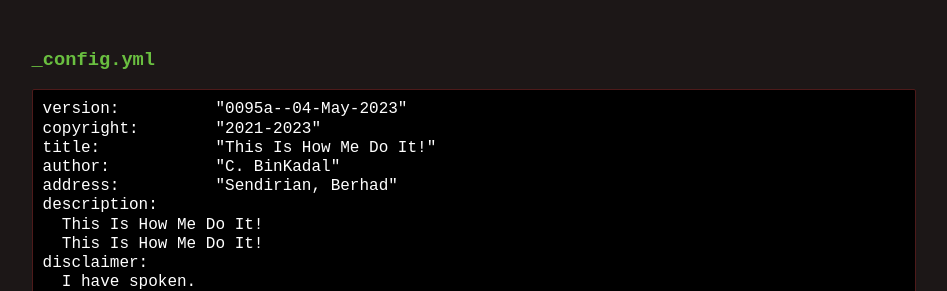
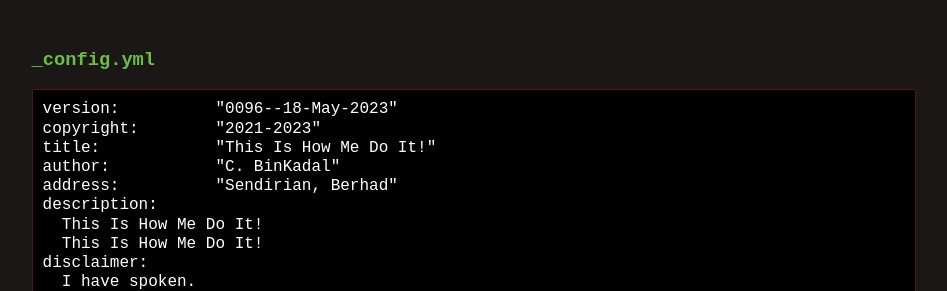
Before and after one commit to os2xx/doit, a Jekyll site: the page built from 004.md, in a window 1280 px wide and 1400 px high, scrolled down 1754 px. Shown: the part 160-451 px from the top of the window, without its empty margins (166-1113 px from the left). Built offline with Jekyll 4.4.1, drawn with Linux system fonts in a browser that asks for light colours; some of the changed text lies outside the part shown.

Commit message:
modified:   assets/configs/config-linux-kernel-amd64.txt

````diff
--- a/004.md
+++ b/004.md
@@ -94,7 +94,7 @@
 ### _config.yml
 
 ```
-version:          "0095a--04-May-2023"
+version:          "0096--18-May-2023"
 copyright:        "2021-2023"
 title:            "This Is How Me Do It!"
 author:           "C. BinKadal"
--- a/_config.yml
+++ b/_config.yml
@@ -1,4 +1,4 @@
-version:          "0095a--04-May-2023"
+version:          "0096--18-May-2023"
 copyright:        "2021-2023"
 title:            "This Is How Me Do It!"
 author:           "C. BinKadal"
--- a/assets/configs/config-linux-kernel-amd64.txt
+++ b/assets/configs/config-linux-kernel-amd64.txt
@@ -1,6 +1,6 @@
 #
 # Automatically generated file; DO NOT EDIT.
-# Linux/x86 6.3.1 Kernel Configuration
+# Linux/x86 6.3.3 Kernel Configuration
 #
 CONFIG_CC_VERSION_TEXT="gcc (Debian 10.2.1-6) 10.2.1 20210110"
 CONFIG_CC_IS_GCC=y
@@ -27,7 +27,7 @@
 # CONFIG_COMPILE_TEST is not set
 # CONFIG_WERROR is not set
 # CONFIG_UAPI_HEADER_TEST is not set
-CONFIG_LOCALVERSION="-231vbox-30"
+CONFIG_LOCALVERSION="-231vbox-32"
 # CONFIG_LOCALVERSION_AUTO is not set
 CONFIG_BUILD_SALT=""
 CONFIG_HAVE_KERNEL_GZIP=y
@@ -2781,6 +2781,7 @@
 # CONFIG_LEDS_MLXREG is not set
 # CONFIG_LEDS_USER is not set
 # CONFIG_LEDS_NIC78BX is not set
+# CONFIG_LEDS_TI_LMU_COMMON is not set
 
 #
 # Flash and Torch LED drivers
````
Also changed, not shown: 008.md (+3 -2 lines).
